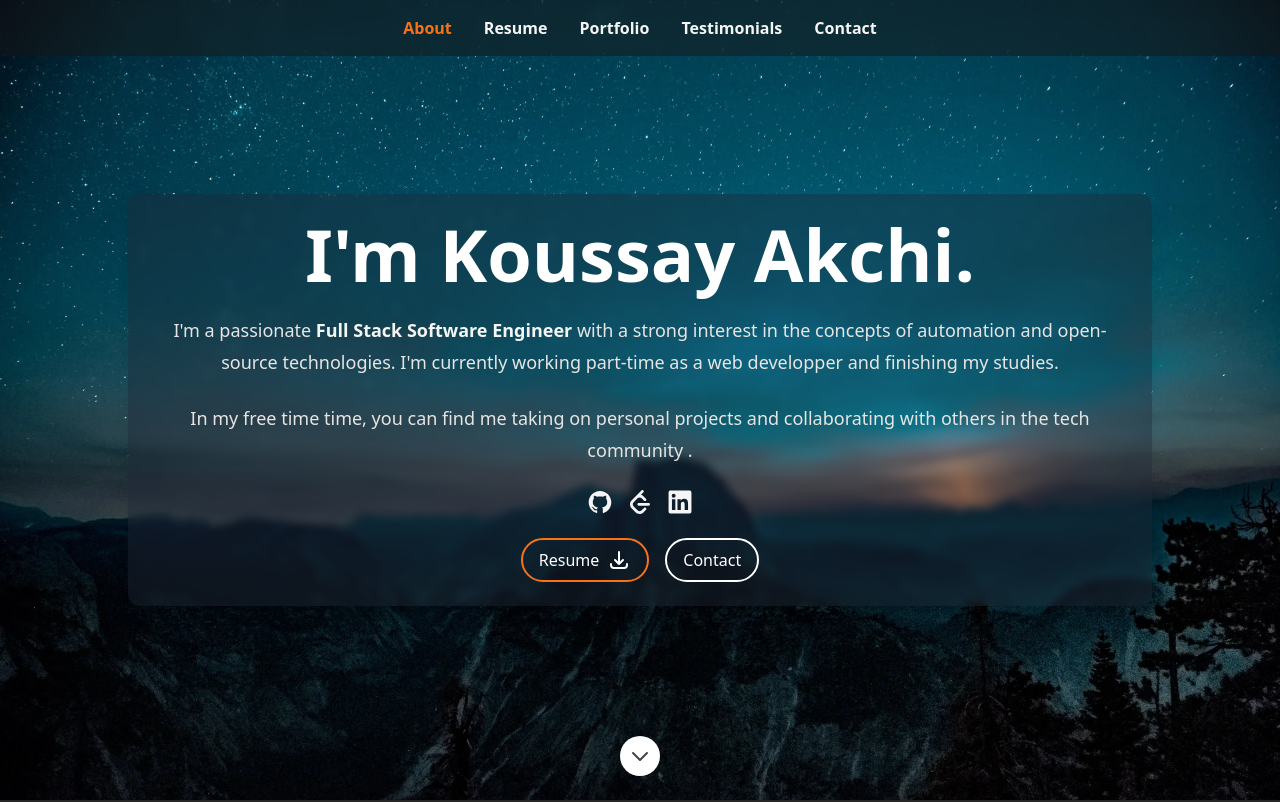
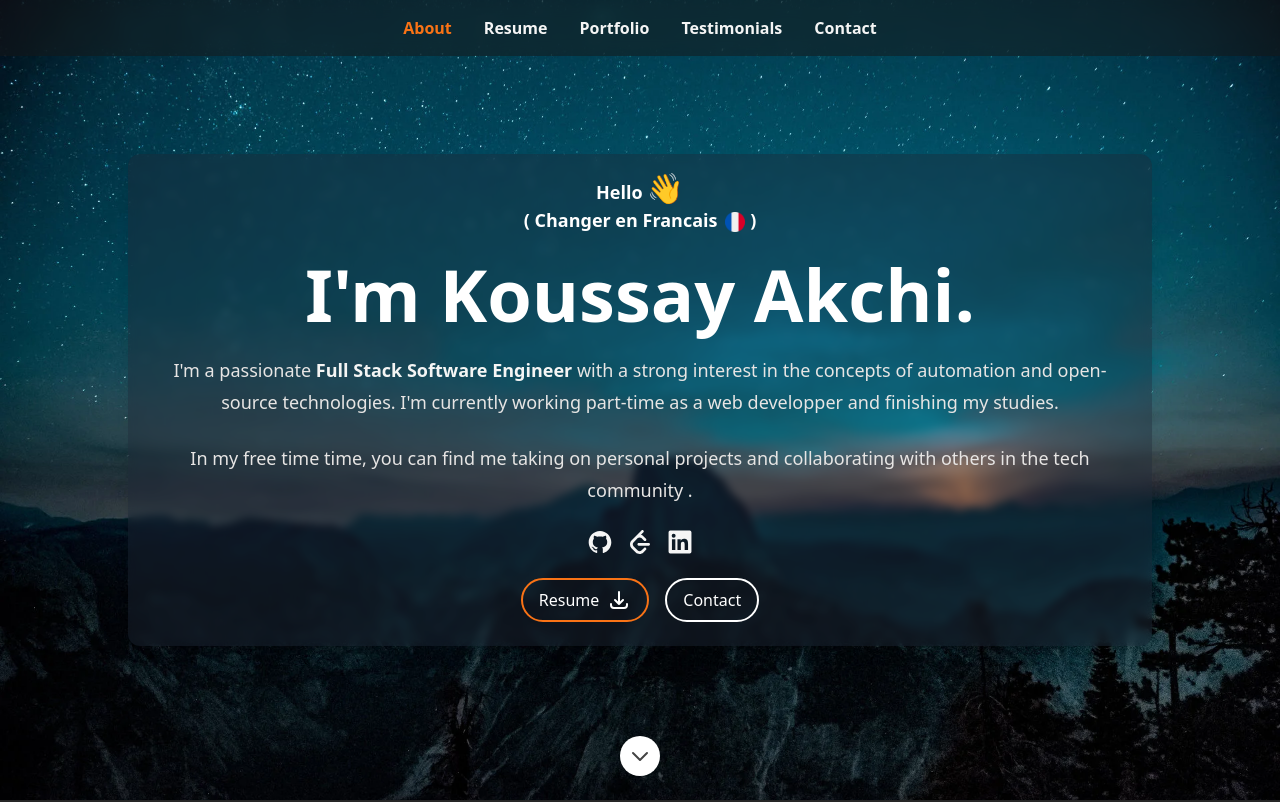
Before and after one commit to ahmed-aziz-ben-sghaier/Ahmed-Aziz-BenSghaier-cv, a Next.js app: page / in a window 1280 px wide. Shown: the top 802 px of the page. Built offline with nearby package versions, Linux system fonts and the light colour scheme.

Commit message:
feat: change cv based on language

```diff
--- /dev/null
+++ b/src/components/LanguageToggle.tsx
@@ -0,0 +1,40 @@
+import React, {FC} from 'react';
+
+import {useLanguage} from '../contexts/LanguageContext';
+
+const LanguageToggle: FC = React.memo(() => {
+  const {language, setLanguage} = useLanguage();
+
+  const toggleLanguage = () => {
+    setLanguage(language === 'en' ? 'fr' : 'en');
+    console.log(`Language changed to: ${language === 'en' ? 'fr' : 'en'}`);
+  };
+
+  return (
+    <button className=" transform items-center gap-2 text-lg font-bold text-white" onClick={toggleLanguage}>
+      {language === 'en' ? (
+        <div>
+          <div className="flex justify-center gap-1">
+            Hello <div className=" -mt-2 inline-block text-3xl">👋</div>
+          </div>
+          <div>
+            ( Changer en Francais
+            <img alt="English" className="ml-2 inline-block h-5 w-5" src="/assets/french.png" /> )
+          </div>
+        </div>
+      ) : (
+        <div>
+          <div className="flex justify-center gap-1">
+            Bonjour <div className=" -mt-2 inline-block text-3xl">👋</div>
+          </div>
+          <div>
+            ( Switch to English
+            <img alt="English" className="ml-2 inline-block h-5 w-5" src="/assets/english.png" /> )
+          </div>
+        </div>
+      )}
+    </button>
+  );
+});
+
+export default LanguageToggle;
--- a/src/components/Sections/Hero.tsx
+++ b/src/components/Sections/Hero.tsx
@@ -4,11 +4,14 @@ import Image from 'next/image';
 import {FC, memo} from 'react';
 
 import {heroData, SectionId} from '../../data/data';
+import LanguageToggle from '../LanguageToggle';
 import Section from '../Layout/Section';
 import Socials from '../Socials';
+import {useLanguage} from './../../contexts/LanguageContext';
 
 const Hero: FC = memo(() => {
   const {imageSrc, name, description, actions} = heroData;
+  const resumeHref = useLanguage().language === 'fr' ? '/assets/cv_francais.pdf' : '/assets/cv_english.pdf';
 
   return (
     <Section noPadding sectionId={SectionId.Hero}>
@@ -24,6 +27,7 @@ const Hero: FC = memo(() => {
         />
         <div className="z-10  max-w-screen-lg px-4 lg:px-0">
           <div className="flex flex-col items-center gap-y-6 rounded-xl bg-gray-800/40 p-6 text-center shadow-lg backdrop-blur-sm">
+            <LanguageToggle />
             <h1 className="text-4xl font-bold text-white sm:text-5xl lg:text-7xl">{name}</h1>
             {description}
             <div className="flex gap-x-4 text-neutral-100">
@@ -33,10 +37,10 @@ const Hero: FC = memo(() => {
               {actions.map(({href, text, primary, Icon}) => (
                 <a
                   className={classNames(
-                    'flex gap-x-2 rounded-full border-2 bg-none py-2 px-4 text-sm font-medium text-white ring-offset-gray-700/80 hover:bg-gray-700/80 focus:outline-none focus:ring-2 focus:ring-offset-2 sm:text-base',
+                    'flex gap-x-2 rounded-full border-2 bg-none px-4 py-2 text-sm font-medium text-white ring-offset-gray-700/80 hover:bg-gray-700/80 focus:outline-none focus:ring-2 focus:ring-offset-2 sm:text-base',
                     primary ? 'border-orange-500 ring-orange-500' : 'border-white ring-white',
                   )}
-                  href={href}
+                  href={href || resumeHref}
                   key={text}>
                   {text}
                   {Icon && <Icon className="h-5 w-5 text-white sm:h-6 sm:w-6" />}
--- /dev/null
+++ b/src/contexts/LanguageContext.tsx
@@ -0,0 +1,30 @@
+import React, {createContext, FC, ReactNode, useContext, useState} from 'react';
+
+type Language = 'en' | 'fr';
+
+interface LanguageContextType {
+  language: Language;
+  setLanguage: (language: Language) => void;
+}
+
+const LanguageContext = createContext<LanguageContextType | undefined>(undefined);
+
+interface LanguageProviderProps {
+  children: ReactNode;
+}
+
+const LanguageProvider: FC<LanguageProviderProps> = React.memo(({children}) => {
+  const [language, setLanguage] = useState<Language>('en');
+
+  return <LanguageContext.Provider value={{language, setLanguage}}>{children}</LanguageContext.Provider>;
+});
+
+export const useLanguage = () => {
+  const context = useContext(LanguageContext);
+  if (!context) {
+    throw new Error('useLanguage must be used within a LanguageProvider');
+  }
+  return context;
+};
+
+export {LanguageProvider};
--- a/src/data/data.tsx
+++ b/src/data/data.tsx
@@ -87,7 +87,6 @@ export const heroData: Hero = {
   ),
   actions: [
     {
-      href: '/assets/cv_english.pdf',
       text: 'Resume',
       primary: true,
       Icon: DownloadIcon,
--- a/src/data/dataDef.ts
+++ b/src/data/dataDef.ts
@@ -28,7 +28,7 @@ export interface Hero {
 }
 
 interface HeroActionItem {
-  href: string;
+  href?: string;
   text: string;
   primary?: boolean;
   Icon?: (props: SVGProps<SVGSVGElement>) => JSX.Element;
--- a/src/pages/_app.tsx
+++ b/src/pages/_app.tsx
@@ -4,10 +4,14 @@ import '../globalStyles.scss';
 import type {AppProps} from 'next/app';
 import {memo} from 'react';
 
+import {LanguageProvider} from '../contexts/LanguageContext';
+
 const MyApp = memo(({Component, pageProps}: AppProps): JSX.Element => {
   return (
     <>
-      <Component {...pageProps} />
+      <LanguageProvider>
+        <Component {...pageProps} />
+      </LanguageProvider>
     </>
   );
 });
```
